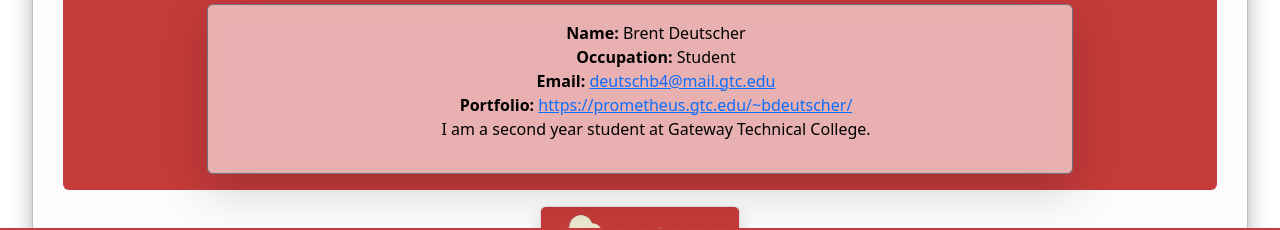
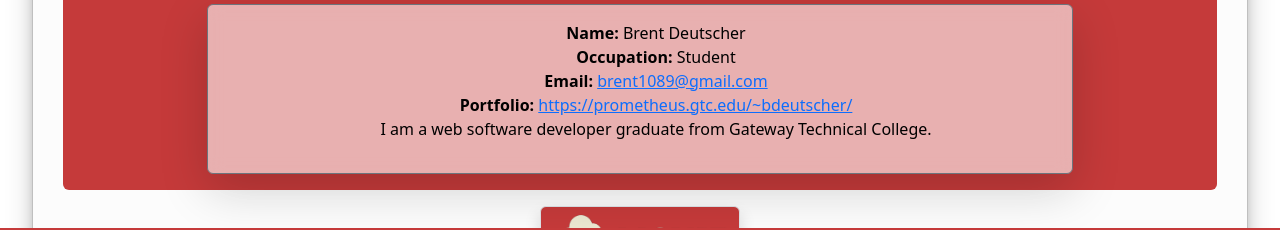
Before and after one commit to Brent1089/Movie-Bites, a React (Create React App) app in the folder movie-bites/: page /about in a window 1280 px wide. Shown: the part 540-770 px from the top of the page. Built offline with nearby package versions, Linux system fonts and the light colour scheme; no server answers.

Commit message:
Update About.js

```diff
--- a/movie-bites/src/components/About.js
+++ b/movie-bites/src/components/About.js
@@ -12,9 +12,9 @@
                     <ul>
                         <li><strong>Name: </strong> Brent Deutscher</li>
                         <li><strong>Occupation: </strong> Student </li>
-                        <li><strong>Email: </strong><a href="mailto:deutschb4@mail.gtc.edu">deutschb4@mail.gtc.edu</a></li>
+                        <li><strong>Email: </strong><a href="mailto:brent1089@gmail.com">brent1089@gmail.com</a></li>
                         <li><strong>Portfolio: </strong><a href="https://prometheus.gtc.edu/~bdeutscher/">https://prometheus.gtc.edu/~bdeutscher/</a></li>
-                        <li>I am a second year student at Gateway Technical College.</li>
+                        <li>I am a web software developer graduate from Gateway Technical College.</li>
                     </ul>
                 </div>
             </div>
```
